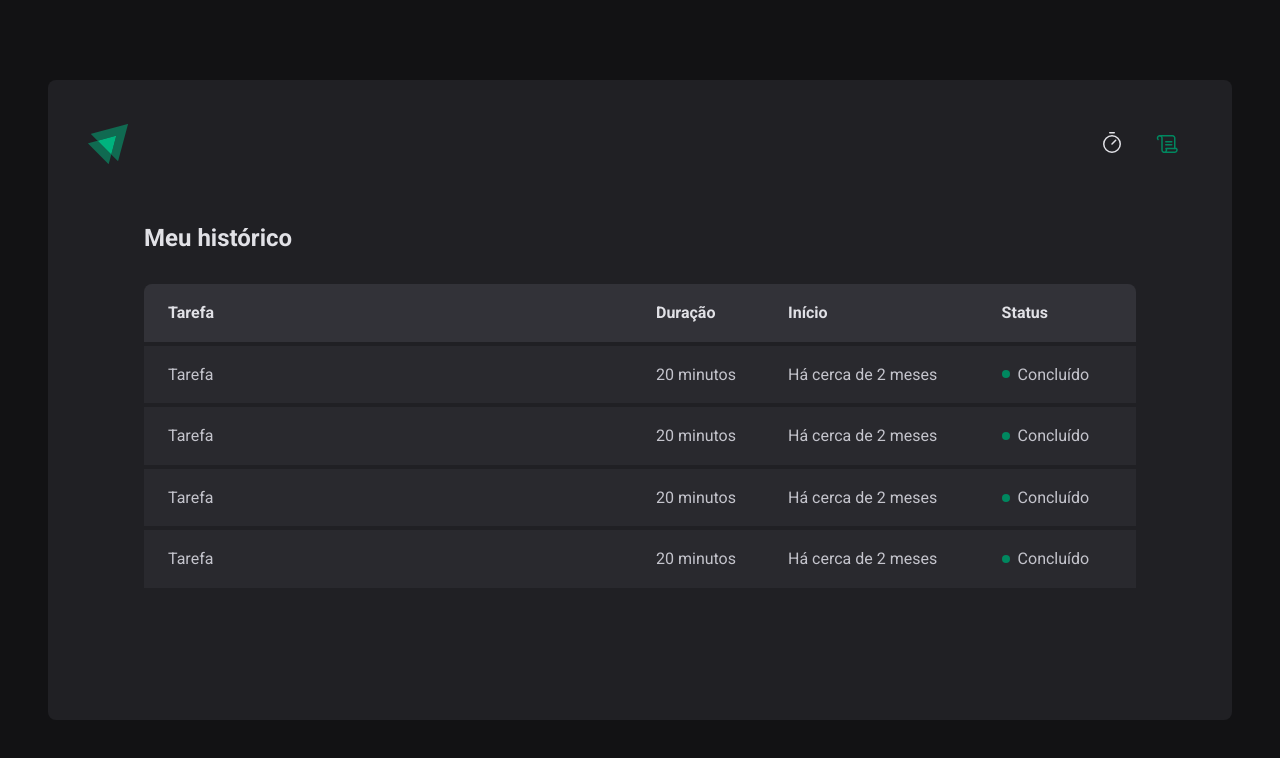
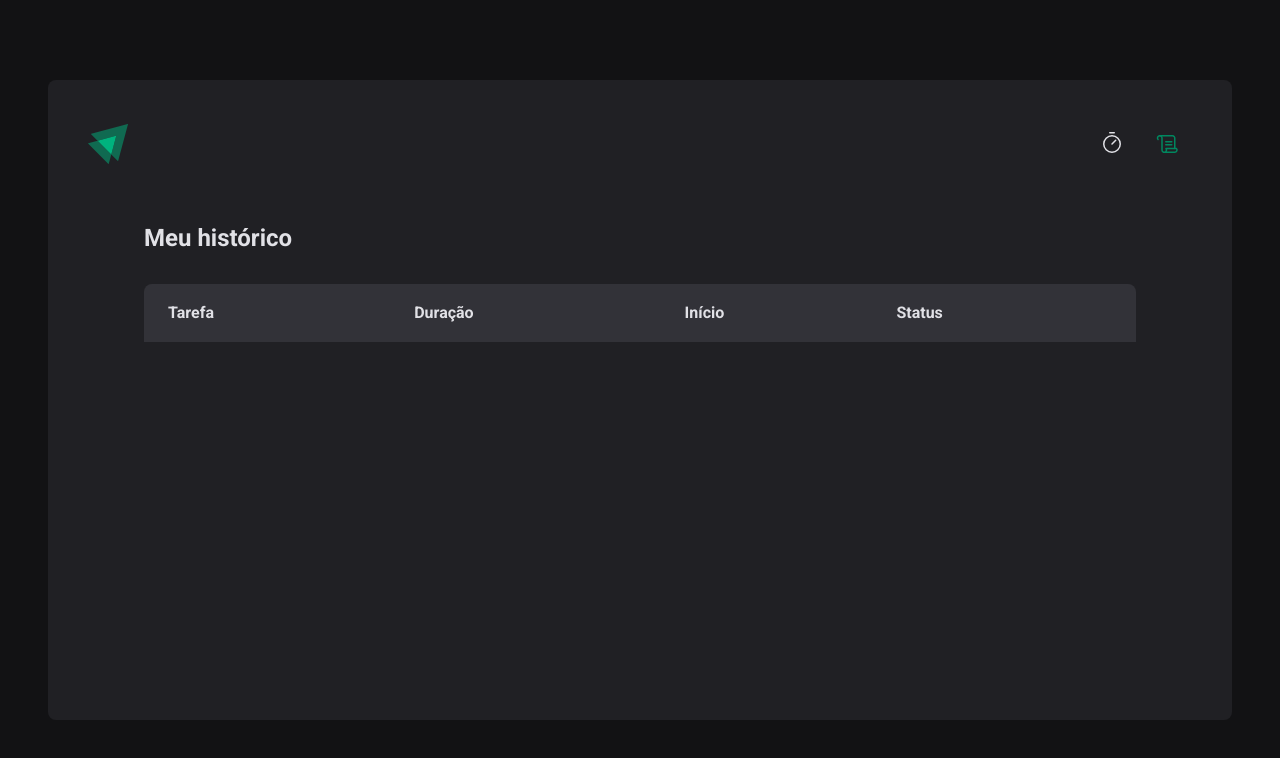
Before and after one commit to RafaelLimaReis/rocketseat_pomodoro, a React (Vite) app: page /history in a window 1280 px wide. Shown: the top 758 px of the page. Built offline with nearby package versions, Linux system fonts and the light colour scheme.

Commit message:
listando minhas tarefas

```diff
--- a/src/contexts/CyclesContext.tsx
+++ b/src/contexts/CyclesContext.tsx
@@ -54,6 +54,7 @@
         }
       }),
     )
+    setActiveCycleId(null)
   }
 
   function createNewCycle(data: InterfaceNewCycleFormData) {
--- a/src/pages/History/index.tsx
+++ b/src/pages/History/index.tsx
@@ -1,4 +1,6 @@
 import { useContext } from 'react'
+import { formatDistanceToNow } from 'date-fns'
+import { ptBR } from 'date-fns/locale/pt-BR'
 
 import { CyclesContext } from '../../contexts/CyclesContext'
 
@@ -6,7 +8,6 @@
 
 export function History() {
   const { cycles } = useContext(CyclesContext)
-  console.log(cycles)
   return (
     <HistoryContainer>
       <h1>Meu histórico</h1>
@@ -20,38 +21,33 @@
             <th>Status</th>
           </thead>
           <tbody>
-            <tr>
-              <td>Tarefa</td>
-              <td>20 minutos</td>
-              <td>Há cerca de 2 meses</td>
-              <td>
-                <Status statusColor="green">Concluído</Status>
-              </td>
-            </tr>
-            <tr>
-              <td>Tarefa</td>
-              <td>20 minutos</td>
-              <td>Há cerca de 2 meses</td>
-              <td>
-                <Status statusColor="green">Concluído</Status>
-              </td>
-            </tr>
-            <tr>
-              <td>Tarefa</td>
-              <td>20 minutos</td>
-              <td>Há cerca de 2 meses</td>
-              <td>
-                <Status statusColor="green">Concluído</Status>
-              </td>
-            </tr>
-            <tr>
-              <td>Tarefa</td>
-              <td>20 minutos</td>
-              <td>Há cerca de 2 meses</td>
-              <td>
-                <Status statusColor="green">Concluído</Status>
-              </td>
-            </tr>
+            {cycles.map((cycle) => {
+              return (
+                <tr key={cycle.id}>
+                  <td>{cycle.task}</td>
+                  <td>{cycle.minutesAmount} minutos</td>
+                  <td>
+                    {formatDistanceToNow(cycle.startDate, {
+                      addSuffix: true,
+                      locale: ptBR,
+                    })}
+                  </td>
+                  <td>
+                    {cycle.finishedDate && (
+                      <Status statusColor="green">Concluído</Status>
+                    )}
+
+                    {cycle.interruptedDate && (
+                      <Status statusColor="red">Interrompido</Status>
+                    )}
+
+                    {!cycle.interruptedDate && !cycle.finishedDate && (
+                      <Status statusColor="yellow">Em andamento</Status>
+                    )}
+                  </td>
+                </tr>
+              )
+            })}
           </tbody>
         </table>
       </HistoryList>
--- a/src/pages/Home/index.tsx
+++ b/src/pages/Home/index.tsx
@@ -34,14 +34,19 @@
     },
   })
 
-  const { handleSubmit, watch } = newCycleForm
+  const { handleSubmit, watch, reset } = newCycleForm
+
+  function handleCreateNewCycle(data: InterfaceNewCycleFormData) {
+    createNewCycle(data)
+    reset()
+  }
 
   const task = watch('task')
   const isSubmitDisabled = !task
 
   return (
     <HomeContainer>
-      <form action="" onSubmit={handleSubmit(createNewCycle)}>
+      <form action="" onSubmit={handleSubmit(handleCreateNewCycle)}>
         <FormProvider {...newCycleForm}>
           <NewCycleForm />
         </FormProvider>
```
